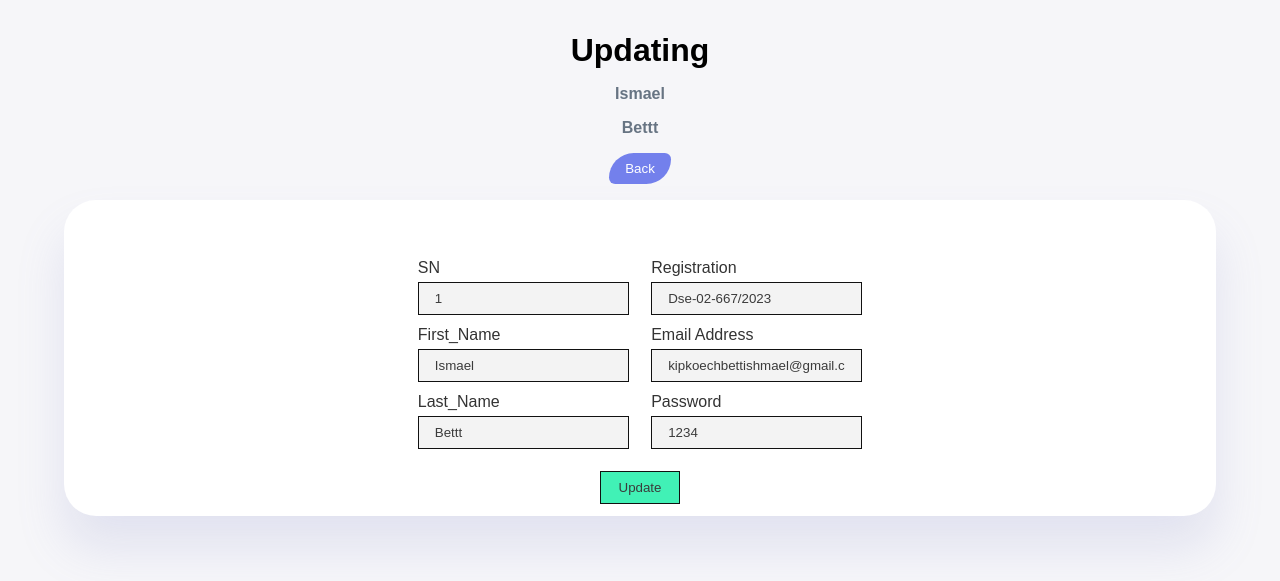
After one commit to Projects-002/Digital-Id-v001, a PHP site: page /Admin/update.php?updateid=1 in a window 1280 px wide. The commit adds this page. Shown: the top 581 px of the page. Run offline with PHP 8.4, Linux system fonts and the light colour scheme; data comes from the database, SQL or seed files in the repository.

Commit message:
admin view and update users

```diff
--- a/Admin/index.php
+++ b/Admin/index.php
@@ -3,7 +3,7 @@
 include('../database/db.php');
 
 
-$sql = "SELECT * FROM users";
+$sql = "SELECT * FROM users LIMIT 5";
 $feed = mysqli_query($conn, $sql);
 $row = mysqli_num_rows($feed);
 
@@ -53,9 +53,9 @@ $row = mysqli_num_rows($feed);
 				</a>
 			</li>
 			<li>
-				<a href="#">
+				<a href="view.php">
 					<i class='bx bxs-message-dots' ></i>
-					<span class="text">View User</span>
+					<span class="text">View Users</span>
 				</a>
 			</li>
 
--- /dev/null
+++ b/Admin/p-update.css
@@ -0,0 +1,181 @@
+:root {
+    --color-primary: #7380ec;
+    --color-danger: #ff7782;
+    --color-success: #41f1b6;
+    --color-warning: #ffbb55;
+    --color-white: #fff;
+    --color-info-dark: #7d8da1;
+    --color-info-light: #dce1eb;
+    --color-dark: #363949;
+    --color-light: #848bc82e;
+    --color-primary-variant: #111e88;
+    --color-dark-variant: #677483;
+    --color-background: #f6f6f9;
+
+
+    --color-primary1: #1c1d3c;
+    --color-primary2: #89734c;
+    --color-text1: #333;
+    --color-white: #fff;
+    --color-footer: #111;
+
+
+    --card-border-radius: 2rem;
+    --border-radius-1: 0.4rem;
+    --border-radius-2: 0.8rem;
+    --border-radius-3: 1.2rem;
+
+    --card-padding: 1.8rem;
+    --padding-1: 1.2rem;
+    --box-shadow: 0 2rem 3rem var(--color-light);
+}
+
+
+/* ================= DARK THEME VARIABLES =============== */
+
+.dark-theme-variables {
+    --color-background: #181a1e;
+    --color-white: #202528;
+    --color-dark: #edeffd;
+    --color-dark-variant: #a3bdcc;
+    --color-light: rgba(0, 0, 0, 0.4);
+    --box-shadow: 0 2rem 3rem var(--color-light);
+}
+
+
+
+*{
+    margin: 0;
+    padding: 0;
+    box-sizing: border-box;
+    font-family: sans-serif;
+}
+
+body{
+    width: 100vw;
+    background-color: var(--color-background);
+}
+
+.container{
+    width: 100%;
+    display: flex;
+    align-items: center;
+    justify-content: center;
+    flex-direction: column;
+}
+
+form{
+    margin-top: 1rem;
+    display: flex;
+    align-items: center;
+    justify-content: center;
+    width: 90%;
+    flex-direction: column;
+    box-shadow: var(--box-shadow);
+    background-color: var(--color-white);
+    border-radius: var(--card-border-radius);
+}
+
+.inputs{
+   padding-top: 3rem;
+   display: flex;
+   align-items: center;
+   justify-content: center;
+   flex-wrap: wrap;
+}
+
+.sect{
+    display: flex;
+    flex-direction: column;
+    margin: 0.7rem;
+}
+
+.sect label{
+    margin-bottom: 0.3rem;
+    color: var(--color-text1);
+}
+
+.sect input{
+    border: 1px solid #111 ;
+    background-color:#f3f3f3;
+    padding-left: 1rem;
+    padding-right: 1rem;
+    padding-bottom: 0.5rem;
+    padding-top: 0.5rem;
+    color: #3b3b3b;
+}
+
+
+.add-btn{
+    width: 4rem;
+}
+
+
+.update{
+   width: 100%;
+   display: flex;
+   align-items: center;
+   justify-content: center;
+}
+
+.update input{
+    width: 5rem;
+    cursor: pointer;
+    background-color: var(--color-success);
+}
+
+.title{
+    margin-top: 2rem;
+}
+
+.user{
+    margin-top: 1rem;
+    color: var(--color-dark-variant);
+}
+
+.home-btn{
+    margin-top: 1rem;
+}
+
+
+.home-btn button{
+    cursor: pointer;
+    padding-left: 1rem;
+    padding-right: 1rem;
+    padding-bottom: 0.5rem;
+    padding-top: 0.5rem;
+    border-radius: 2rem 0.5rem;
+    background-color: var(--color-primary);
+    color: var(--color-white);
+    border: none;
+
+  }
+
+
+
+  .product,.p-details{
+     display:flex;
+     align-items:center;
+    justify-content:center;
+   }
+
+   .product{
+       gap:2rem;
+       margin:2rem 0 2rem 0;
+   }
+
+   .p-details{
+    flex-direction:column;
+    align-items:start;
+   }
+
+   .detail{
+    color:#7380ec;
+   }
+
+   .product-u-image{
+      border-radius:50%;
+      border:1px solid green;
+      width: 150px;
+      height:auto;
+    }
--- /dev/null
+++ b/Admin/update.php
@@ -0,0 +1,147 @@
+<?php
+
+
+
+include('../database/db.php');
+
+          $id = $_GET["updateid"];
+
+          $sql ="SELECT * FROM `users` where SN = $id";
+
+          $result = mysqli_query($conn, $sql);
+          $row = mysqli_fetch_assoc($result);
+          $sn = $row['SN'];
+          $f_name = $row['First_Name'];
+          $l_name = $row['Last_Name'];
+          $Reg_No = $row['Reg_No'];
+          $Email = $row['Email'];
+          $Pass = $row['Pass'];
+          $reg_date = $row['Reg_Date'];
+
+
+          // SN
+          // First_Name
+          // Last_Name
+          // Reg_No
+          // Email
+          // Pass 1
+          // U_Role
+          // Reg_Date
+
+
+
+?>
+
+<!DOCTYPE html>
+<html lang="en">
+<head>
+  <meta charset="UTF-8">
+  <meta name="viewport" content="width=device-width, initial-scale=1.0">
+  <title>Update</title>
+  <link rel="stylesheet" href="p-update.css">
+</head>
+<body>
+  <div class="container">
+
+
+        <h1 class="title">Updating</h1>
+        <b class="user"><?php echo $f_name;?></b>
+        <b class="user"><?php echo $l_name;?></b>
+     <a href="view.php" class = "home-btn"><button>Back</button></a>
+
+
+    <!-- Form start -->
+    <form action="<?php htmlspecialchars($_SERVER['PHP_SELF'])?>" method="post">
+
+            <!-- Inputs element start -->
+            <div class="inputs">
+                <!-- parent-1 -->
+                  <div class="parent parent-1">
+                          <div class="sn sect">
+                              <label for="">SN</label>
+                              <input type="text" name="sn" value="<?php echo$sn; ?>">
+                           </div>
+
+
+                            <div class="fn sect">
+                                <label for="">First_Name</label>
+                                <input type="text" name="f-name" value="<?php echo$f_name; ?>">
+                            </div>
+
+                            <div class="ln sect">
+                                <label for="">Last_Name</label>
+                                <input type="text" name="l-name" value="<?php echo$l_name; ?>">
+                            </div>
+                   </div>
+
+                <!-- parent-2 -->
+                <div class="parent parent-2">
+                      <div class="rn sect">
+                          <label for="">Registration</label>
+                          <input type="text" name="reg-no" value="<?php echo$Reg_No; ?>">
+                      </div>
+
+                      <div class="ls sect">
+                          <label for="">Email Address</label>
+                          <input type="text" name="email" value="<?php echo$Email; ?>">
+                    </div>
+
+                      <div class="c sect">
+                          <label for="">Password</label>
+                          <input type="text" name="pass" value="<?php echo$Pass; ?>">
+                      </div>
+                </div>
+
+            </div>
+            <!-- Inputs element End -->
+
+            <div class="update sect">
+            <input type="submit" name="update" value="Update">
+            </div>
+    </form>
+    <!-- Form End -->
+  </div>
+</body>
+</html>
+
+
+<?php
+
+if(isset($_POST['update'])){
+
+          $Sn = $_POST['sn'];
+          $First_name = $_POST['f-name'];
+          $Last_name = $_POST['l-name'];
+          $Email = $_POST['email'];
+          $reg = $_POST['reg-no'];
+          $Pass = $_POST['pass'];
+
+
+          // First_Name
+          // Last_Name
+          // Reg_No
+          // Email
+          // Pass 1
+          // U_Role
+          // Reg_Date
+
+
+
+          $sql = "UPDATE users  set SN = $sn,
+           First_Name = '$First_name', Last_Name = '$Last_name', Reg_No = '$reg', Email = '$Email',
+              Pass = '$Pass'  where SN = $id";
+
+
+      try{
+           mysqli_query($conn, $sql);
+           echo"<script> alert('User updated Successfully')</script>";
+       }catch(mysqli_sql_exception){
+              echo"<script> alert('Duplicate Entry')</script>";
+
+       }
+
+   }
+
+
+
+?>
```
Also changed, not shown: Admin/view.php (added, +79 -0 lines).
